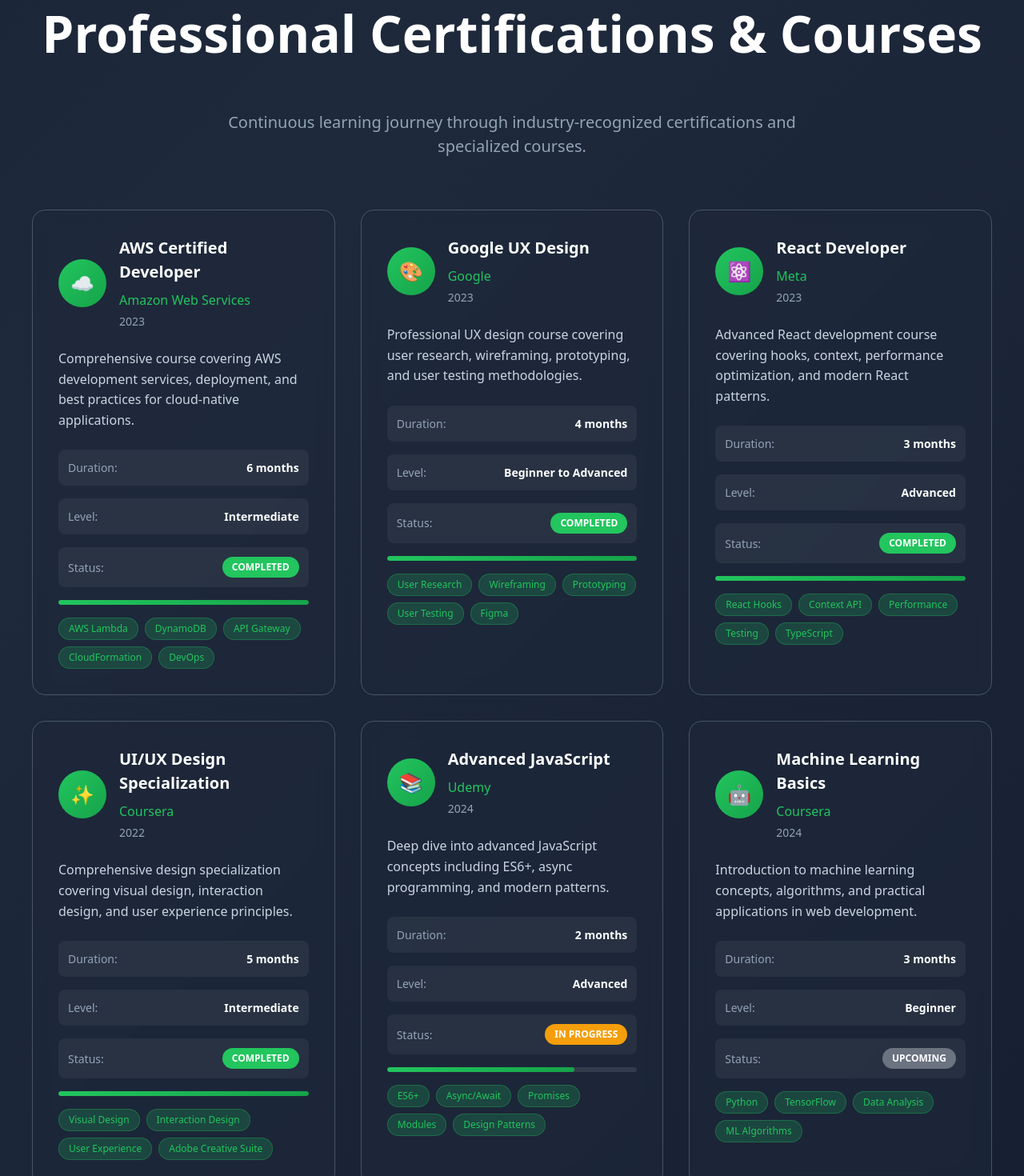
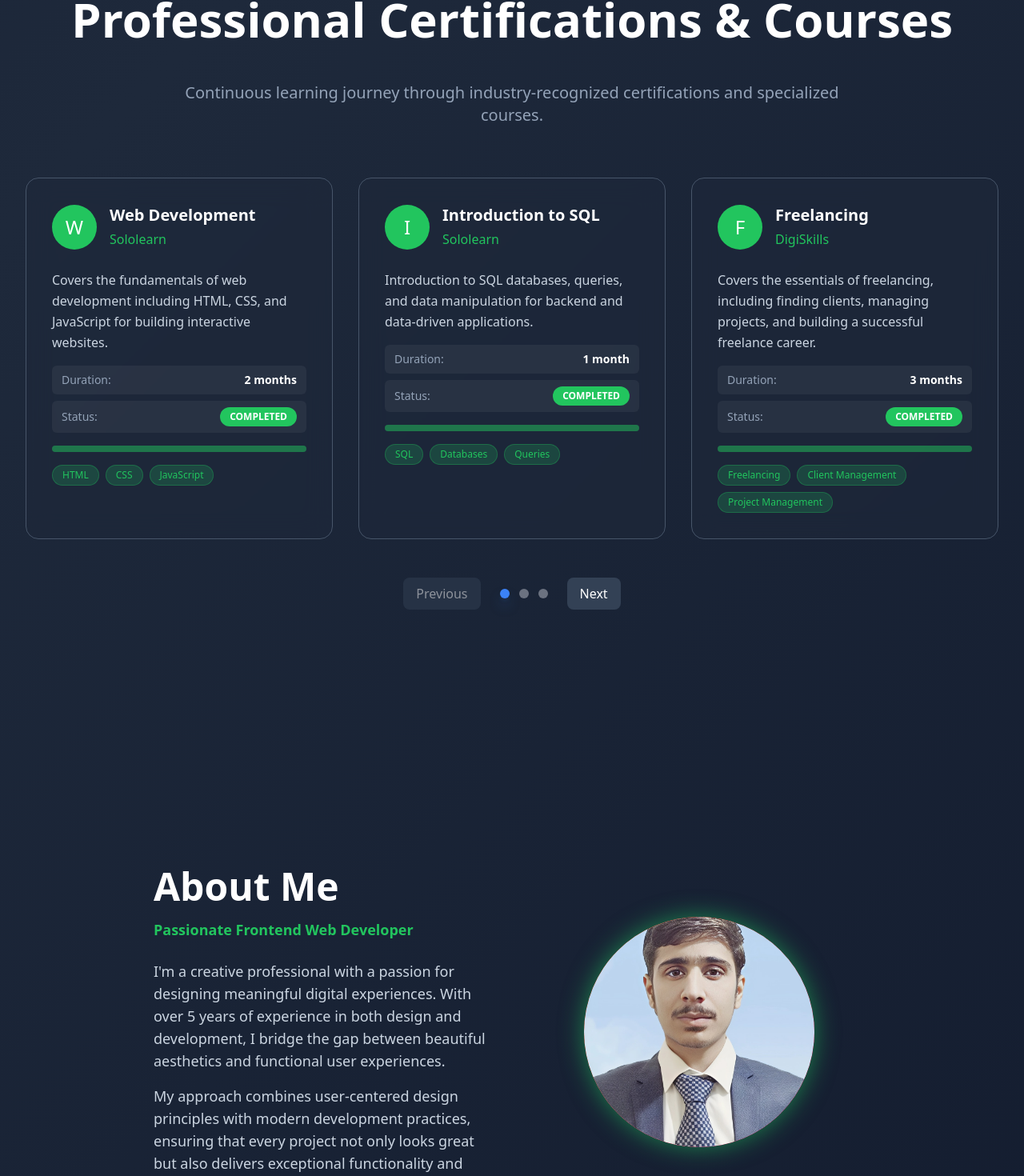
Before and after one commit to AdnanSaqib123/adnans-showcase, a React (Vite) app: page / in a window 1280 px wide. Shown: the part 3684-5154 px from the top of the page at 80% size. Built offline with nearby package versions, Linux system fonts and the light colour scheme.

Commit message:
modified about & courses

```diff
--- a/src/pages/About.jsx
+++ b/src/pages/About.jsx
@@ -1,139 +1,32 @@
 import React from 'react';
+import profile2 from '../assets/images/profile1.jpg';
 
 const About = () => {
-  const styles = {
-    section: {
-      minHeight: '100vh',
-      display: 'flex',
-      flexDirection: 'column',
-      alignItems: 'center',
-      justifyContent: 'center',
-      padding: '6rem 2rem 2rem 2rem'
-    },
-    container: {
-      maxWidth: '1000px',
-      width: '100%',
-      display: 'grid',
-      gridTemplateColumns: '1fr 1fr',
-      gap: '4rem',
-      alignItems: 'center'
-    },
-    content: {
-      display: 'flex',
-      flexDirection: 'column',
-      gap: '2rem'
-    },
-    title: {
-      fontSize: 'clamp(2.5rem, 6vw, 4rem)',
-      fontWeight: 'bold',
-      color: '#ffffff',
-      marginBottom: '1rem'
-    },
-    subtitle: {
-      color: '#22c55e',
-      fontSize: '1.25rem',
-      fontWeight: '500',
-      marginBottom: '1rem'
-    },
-    description: {
-      color: '#cbd5e1',
-      fontSize: '1.125rem',
-      lineHeight: '1.8',
-      marginBottom: '2rem'
-    },
-    statsContainer: {
-      display: 'grid',
-      gridTemplateColumns: 'repeat(2, 1fr)',
-      gap: '1.5rem',
-      marginTop: '2rem'
-    },
-    stat: {
-      background: 'rgba(30, 41, 59, 0.6)',
-      backdropFilter: 'blur(10px)',
-      borderRadius: '1rem',
-      padding: '1.5rem',
-      border: '1px solid #475569',
-      textAlign: 'center'
-    },
-    statNumber: {
-      color: '#22c55e',
-      fontSize: '2.5rem',
-      fontWeight: 'bold',
-      marginBottom: '0.5rem'
-    },
-    statLabel: {
-      color: '#94a3b8',
-      fontSize: '1rem',
-      fontWeight: '500'
-    },
-    imageContainer: {
-      display: 'flex',
-      justifyContent: 'center',
-      alignItems: 'center'
-    },
-    profileImage: {
-      width: '300px',
-      height: '300px',
-      background: 'linear-gradient(135deg, #fb923c 0%, #ec4899 100%)',
-      borderRadius: '50%',
-      display: 'flex',
-      alignItems: 'center',
-      justifyContent: 'center',
-      fontSize: '8rem',
-      boxShadow: '0 0 40px rgba(34, 197, 94, 0.3)',
-      animation: 'pulse-glow 2s ease-in-out infinite'
-    },
-    experienceList: {
-      display: 'flex',
-      flexDirection: 'column',
-      gap: '1rem'
-    },
-    experienceItem: {
-      display: 'flex',
-      alignItems: 'center',
-      gap: '1rem',
-      padding: '1rem',
-      background: 'rgba(255, 255, 255, 0.05)',
-      borderRadius: '0.5rem',
-      transition: 'background 0.3s ease'
-    },
-    experienceIcon: {
-      fontSize: '1.5rem'
-    },
-    experienceText: {
-      color: '#ffffff',
-      fontSize: '1rem'
-    }
-  };
-
-
   return (
-    <section id="about" style={styles.section}>
-      <div style={styles.container}>
-        <div style={styles.content}>
-          <h2 style={styles.title}>About Me</h2>
-          <p style={styles.subtitle}>Passionate Designer & Developer</p>
-          <p style={styles.description}>
+    <section id="about" className="min-h-screen flex flex-col items-center justify-center px-4 sm:px-8 py-10 sm:py-24 bg-transparent">
+      <div className="w-full max-w-4xl grid grid-cols-1 md:grid-cols-2 gap-10 items-center">
+        {/* Content Section */}
+        <div className="flex flex-col gap-4 order-1">
+          <h2 className="text-4xl md:text-5xl font-bold text-white text-center md:text-left">About Me</h2>
+          <p className="text-green-500 text-lg font-semibold mb-2 text-center md:text-left">Passionate Frontend Web Developer</p>
+          <p className="text-slate-300 text-base md:text-lg leading-relaxed">
             I'm a creative professional with a passion for designing meaningful digital experiences.
             With over 5 years of experience in both design and development, I bridge the gap between
             beautiful aesthetics and functional user experiences.
           </p>
-          <p style={styles.description}>
+          <p className="text-slate-300 text-base md:text-lg leading-relaxed">
             My approach combines user-centered design principles with modern development practices,
             ensuring that every project not only looks great but also delivers exceptional functionality
             and user satisfaction.
           </p>
-
         </div>
-
-        <div style={styles.imageContainer}>
-          <div style={styles.profileImage}>
-            👨‍💻
+        {/* Image Section */}
+        <div className="flex justify-center items-center order-2 mb-8 md:mb-0">
+          <div className="w-60 h-60 md:w-72 md:h-72 bg-gradient-to-br from-orange-400 to-pink-500 rounded-full flex items-center justify-center shadow-2xl animate-pulse-glow overflow-hidden">
+            <img src={profile2} alt="Profile" className="w-full h-full object-cover rounded-full" />
           </div>
         </div>
       </div>
-
-
     </section>
   );
 };
--- a/src/pages/Courses.jsx
+++ b/src/pages/Courses.jsx
@@ -1,321 +1,147 @@
-import React from 'react';
-
-const Courses = () => {
-  const styles = {
-    section: {
-      minHeight: '100vh',
-      display: 'flex',
-      flexDirection: 'column',
-      alignItems: 'center',
-      justifyContent: 'center',
-      padding: '6rem 2rem 2rem 2rem'
-    },
-    title: {
-      fontSize: 'clamp(2.5rem, 6vw, 4rem)',
-      fontWeight: 'bold',
-      color: '#ffffff',
-      marginBottom: '3rem',
-      textAlign: 'center'
-    },
-    subtitle: {
-      color: '#94a3b8',
-      fontSize: '1.25rem',
-      textAlign: 'center',
-      marginBottom: '4rem',
-      maxWidth: '48rem'
-    },
-    coursesContainer: {
-      maxWidth: '1200px',
-      width: '100%',
-      display: 'grid',
-      gridTemplateColumns: 'repeat(auto-fit, minmax(350px, 1fr))',
-      gap: '2rem'
-    },
-    courseCard: {
-      background: 'rgba(30, 41, 59, 0.6)',
-      backdropFilter: 'blur(10px)',
-      borderRadius: '1rem',
-      padding: '2rem',
-      border: '1px solid #475569',
-      transition: 'transform 0.3s ease, box-shadow 0.3s ease',
-      cursor: 'pointer',
-      position: 'relative',
-      overflow: 'hidden'
-    },
-    courseHeader: {
-      display: 'flex',
-      alignItems: 'center',
-      gap: '1rem',
-      marginBottom: '1.5rem'
-    },
-    courseIcon: {
-      width: '60px',
-      height: '60px',
-      background: 'linear-gradient(135deg, #22c55e 0%, #16a34a 100%)',
-      borderRadius: '50%',
-      display: 'flex',
-      alignItems: 'center',
-      justifyContent: 'center',
-      fontSize: '1.5rem',
-      color: '#ffffff'
-    },
-    courseInfo: {
-      flex: 1
-    },
-    courseName: {
-      color: '#ffffff',
-      fontSize: '1.25rem',
-      fontWeight: '600',
-      marginBottom: '0.5rem'
-    },
-    courseIssuer: {
-      color: '#22c55e',
-      fontSize: '1rem',
-      fontWeight: '500',
-      marginBottom: '0.25rem'
-    },
-    courseDate: {
-      color: '#94a3b8',
-      fontSize: '0.875rem'
-    },
-    courseDescription: {
-      color: '#cbd5e1',
-      fontSize: '1rem',
-      lineHeight: '1.6',
-      marginBottom: '1.5rem'
-    },
-    courseDetails: {
-      display: 'flex',
-      flexDirection: 'column',
-      gap: '1rem'
-    },
-    detailItem: {
-      display: 'flex',
-      alignItems: 'center',
-      justifyContent: 'space-between',
-      padding: '0.75rem',
-      background: 'rgba(255, 255, 255, 0.05)',
-      borderRadius: '0.5rem'
-    },
-    detailLabel: {
-      color: '#94a3b8',
-      fontSize: '0.875rem',
-      fontWeight: '500'
-    },
-    detailValue: {
-      color: '#ffffff',
-      fontSize: '0.875rem',
-      fontWeight: '600'
-    },
-    statusBadge: {
-      padding: '0.25rem 0.75rem',
-      borderRadius: '9999px',
-      fontSize: '0.75rem',
-      fontWeight: '600',
-      textTransform: 'uppercase'
-    },
-    statusCompleted: {
-      background: '#22c55e',
-      color: '#ffffff'
-    },
-    statusInProgress: {
-      background: '#f59e0b',
-      color: '#ffffff'
-    },
-    statusUpcoming: {
-      background: '#6b7280',
-      color: '#ffffff'
-    },
-    skillsLearned: {
-      display: 'flex',
-      flexWrap: 'wrap',
-      gap: '0.5rem',
-      marginTop: '1rem'
-    },
-    skillTag: {
-      background: 'rgba(34, 197, 94, 0.2)',
-      color: '#22c55e',
-      padding: '0.25rem 0.75rem',
-      borderRadius: '9999px',
-      fontSize: '0.75rem',
-      fontWeight: '500',
-      border: '1px solid rgba(34, 197, 94, 0.3)'
-    },
-    progressBar: {
-      width: '100%',
-      height: '6px',
-      background: 'rgba(255, 255, 255, 0.1)',
-      borderRadius: '3px',
-      marginTop: '1rem',
-      overflow: 'hidden'
-    },
-    progressFill: {
-      height: '100%',
-      background: 'linear-gradient(90deg, #22c55e 0%, #16a34a 100%)',
-      borderRadius: '3px',
-      transition: 'width 0.3s ease'
-    }
-  };
+import React, { useState } from 'react';
 
 const coursesData = [
   {
     id: 1,
-      name: 'AWS Certified Developer',
-      issuer: 'Amazon Web Services',
-      date: '2023',
+    name: 'Web Development',
+    issuer: 'Sololearn',
     status: 'completed',
-      progress: 100,
-      description: 'Comprehensive course covering AWS development services, deployment, and best practices for cloud-native applications.',
-      duration: '6 months',
-      level: 'Intermediate',
-      skills: ['AWS Lambda', 'DynamoDB', 'API Gateway', 'CloudFormation', 'DevOps'],
-      icon: '☁️'
+    description: 'Covers the fundamentals of web development including HTML, CSS, and JavaScript for building interactive websites.',
+    duration: '2 months',
+    skills: ['HTML', 'CSS', 'JavaScript']
   },
   {
     id: 2,
-      name: 'Google UX Design',
-      issuer: 'Google',
-      date: '2023',
+    name: 'Introduction to SQL',
+    issuer: 'Sololearn',
     status: 'completed',
-      progress: 100,
-      description: 'Professional UX design course covering user research, wireframing, prototyping, and user testing methodologies.',
-      duration: '4 months',
-      level: 'Beginner to Advanced',
-      skills: ['User Research', 'Wireframing', 'Prototyping', 'User Testing', 'Figma'],
-      icon: '🎨'
+    description: 'Introduction to SQL databases, queries, and data manipulation for backend and data-driven applications.',
+    duration: '1 month',
+    skills: ['SQL', 'Databases', 'Queries']
   },
   {
     id: 3,
-      name: 'React Developer',
-      issuer: 'Meta',
-      date: '2023',
+    name: 'Freelancing',
+    issuer: 'DigiSkills',
     status: 'completed',
-      progress: 100,
-      description: 'Advanced React development course covering hooks, context, performance optimization, and modern React patterns.',
+    description: 'Covers the essentials of freelancing, including finding clients, managing projects, and building a successful freelance career.',
     duration: '3 months',
-      level: 'Advanced',
-      skills: ['React Hooks', 'Context API', 'Performance', 'Testing', 'TypeScript'],
-      icon: '⚛️'
+    skills: ['Freelancing', 'Client Management', 'Project Management']
   },
   {
     id: 4,
-      name: 'UI/UX Design Specialization',
-      issuer: 'Coursera',
-      date: '2022',
+    name: 'Communication and Soft Skills',
+    issuer: 'DigiSkills',
     status: 'completed',
-      progress: 100,
-      description: 'Comprehensive design specialization covering visual design, interaction design, and user experience principles.',
-      duration: '5 months',
-      level: 'Intermediate',
-      skills: ['Visual Design', 'Interaction Design', 'User Experience', 'Adobe Creative Suite'],
-      icon: '✨'
+    description: 'Focuses on effective communication, teamwork, and soft skills for professional growth.',
+    duration: '3 months',
+    skills: ['Communication', 'Teamwork', 'Soft Skills']
   },
   {
     id: 5,
-      name: 'Advanced JavaScript',
-      issuer: 'Udemy',
-      date: '2024',
-      status: 'in-progress',
-      progress: 75,
-      description: 'Deep dive into advanced JavaScript concepts including ES6+, async programming, and modern patterns.',
+    name: 'Introduction to Networks',
+    issuer: 'VU-Cisco',
+    status: 'completed',
+    description: 'Introduction to computer networks, networking concepts, and protocols.',
     duration: '2 months',
-      level: 'Advanced',
-      skills: ['ES6+', 'Async/Await', 'Promises', 'Modules', 'Design Patterns'],
-      icon: '📚'
+    skills: ['Networking', 'Protocols', 'Cisco']
   },
   {
     id: 6,
-      name: 'Machine Learning Basics',
-      issuer: 'Coursera',
-      date: '2024',
-      status: 'upcoming',
-      progress: 0,
-      description: 'Introduction to machine learning concepts, algorithms, and practical applications in web development.',
+    name: 'Seerat-Circle Course',
+    issuer: 'Al-Burhan',
+    status: 'in-progress',
+    description: 'A course focused on the life and teachings of the Prophet Muhammad (PBUH).',
+    duration: '6 months',
+    skills: ['Islamic Studies', 'History']
+  },
+  {
+    id: 7,
+    name: "Believer's Journey Course",
+    issuer: 'Al-Burhan',
+    status: 'completed',
+    description: 'A course designed to guide believers on their spiritual journey.',
     duration: '3 months',
-      level: 'Beginner',
-      skills: ['Python', 'TensorFlow', 'Data Analysis', 'ML Algorithms'],
-      icon: '🤖'
+    skills: ['Spirituality', 'Islamic Studies']
   }
 ];
 
-  const getStatusStyle = (status) => {
+const getStatusClasses = (status) => {
   switch (status) {
     case 'completed':
-        return { ...styles.statusBadge, ...styles.statusCompleted };
+      return 'bg-green-500 text-white';
     case 'in-progress':
-        return { ...styles.statusBadge, ...styles.statusInProgress };
-      case 'upcoming':
-        return { ...styles.statusBadge, ...styles.statusUpcoming };
+      return 'bg-yellow-500 text-white';
     default:
-        return styles.statusBadge;
+      return 'bg-gray-400 text-white';
   }
 };
 
+const Courses = () => {
+  const [currentPage, setCurrentPage] = useState(0);
+  const coursesPerPage = 3;
+  const totalPages = Math.ceil(coursesData.length / coursesPerPage);
+
+  const handleNextPage = () => {
+    if (currentPage < totalPages - 1) {
+      setCurrentPage((prev) => prev + 1);
+    }
+  };
+
+  const handlePrevPage = () => {
+    if (currentPage > 0) {
+      setCurrentPage((prev) => prev - 1);
+    }
+  };
+
+  const handlePageClick = (pageIndex) => {
+    setCurrentPage(pageIndex);
+  };
+
+  const getCurrentCourses = () => {
+    const startIndex = currentPage * coursesPerPage;
+    return coursesData.slice(startIndex, startIndex + coursesPerPage);
+  };
+
+  // Calculate overall progress
+  const completedCount = coursesData.filter(c => c.status === 'completed').length;
+  const overallProgress = Math.round((completedCount / coursesData.length) * 100);
+
   return (
-    <section id="courses" style={styles.section}>
-      <h2 style={styles.title}>Professional Certifications & Courses</h2>
-      <p style={styles.subtitle}>
-        Continuous learning journey through industry-recognized certifications and specialized courses.
-      </p>
-
-      <div style={styles.coursesContainer}>
-        {coursesData.map((course) => (
+    <section id="courses" className="min-h-screen flex flex-col items-center justify-center px-4 sm:px-8 py-10 sm:py-24">
+      <h2 className="text-2xl sm:text-4xl md:text-6xl font-bold text-white mb-12 text-center">Professional Certifications & Courses</h2>
+      <p className="text-slate-400 text-md sm:text-xl text-center mb-16 max-w-4xl">Continuous learning journey through industry-recognized certifications and specialized courses.</p>
+      <div className="grid grid-cols-1 md:grid-cols-2 lg:grid-cols-3 gap-8 max-w-7xl w-full mb-12">
+        {getCurrentCourses().map((course) => (
           <div
             key={course.id}
-            style={styles.courseCard}
-            onMouseEnter={(e) => {
-              e.target.style.transform = 'translateY(-8px)';
-              e.target.style.boxShadow = '0 20px 40px rgba(0, 0, 0, 0.3)';
-            }}
-            onMouseLeave={(e) => {
-              e.target.style.transform = 'translateY(0)';
-              e.target.style.boxShadow = 'none';
-            }}
+            className="bg-slate-800/60 backdrop-blur-lg rounded-2xl p-8 border border-slate-600 transition-all duration-300 hover:transform hover:-translate-y-2 hover:shadow-2xl hover:shadow-black/30 group overflow-hidden"
           >
-            <div style={styles.courseHeader}>
-              <div style={styles.courseIcon}>
-                {course.icon}
+            <div className="flex items-center gap-4 mb-6">
+              <div className={`w-14 h-14 rounded-full flex items-center justify-center text-2xl text-white ${getStatusClasses(course.status)}`}>
+                {course.name[0]}
               </div>
-              <div style={styles.courseInfo}>
-                <h3 style={styles.courseName}>{course.name}</h3>
-                <p style={styles.courseIssuer}>{course.issuer}</p>
-                <p style={styles.courseDate}>{course.date}</p>
+              <div className="flex-1">
+                <h3 className="text-white text-xl font-semibold mb-1">{course.name}</h3>
+                <p className="text-green-500 text-base font-medium mb-0.5">{course.issuer}</p>
               </div>
             </div>
-
-            <p style={styles.courseDescription}>{course.description}</p>
-
-            <div style={styles.courseDetails}>
-              <div style={styles.detailItem}>
-                <span style={styles.detailLabel}>Duration:</span>
-                <span style={styles.detailValue}>{course.duration}</span>
+            <p className="text-slate-300 text-base leading-relaxed mb-4">{course.description}</p>
+            <div className="flex flex-col gap-2 mb-4">
+              <div className="flex items-center justify-between bg-white/5 rounded-md px-3 py-2">
+                <span className="text-slate-400 text-sm font-medium">Duration:</span>
+                <span className="text-white text-sm font-semibold">{course.duration}</span>
               </div>
-              <div style={styles.detailItem}>
-                <span style={styles.detailLabel}>Level:</span>
-                <span style={styles.detailValue}>{course.level}</span>
-              </div>
-              <div style={styles.detailItem}>
-                <span style={styles.detailLabel}>Status:</span>
-                <span style={getStatusStyle(course.status)}>
-                  {course.status.replace('-', ' ')}
-                </span>
+              <div className="flex items-center justify-between bg-white/5 rounded-md px-3 py-2">
+                <span className="text-slate-400 text-sm font-medium">Status:</span>
+                <span className={`px-3 py-1 rounded-full text-xs font-bold uppercase ${getStatusClasses(course.status)}`}>{course.status.replace('-', ' ')}</span>
               </div>
             </div>
-
-            {course.progress > 0 && (
-              <div style={styles.progressBar}>
-                <div
-                  style={{
-                    ...styles.progressFill,
-                    width: `${course.progress}%`
-                  }}
-                />
-              </div>
-            )}
-
-            <div style={styles.skillsLearned}>
+            {/* Separator line before skills */}
+            <div className="w-full h-2 rounded-full bg-green-500/50 my-4"></div>
+            <div className="flex flex-wrap gap-2 mt-2">
               {course.skills.map((skill, index) => (
-                <span key={index} style={styles.skillTag}>
+                <span key={index} className="bg-green-500/20 text-green-500 px-3 py-1 rounded-full text-xs font-medium border border-green-500/30">
                   {skill}
                 </span>
               ))}
@@ -323,6 +149,39 @@
           </div>
         ))}
       </div>
+      {/* Pagination Controls */}
+      <div className="flex items-center justify-center gap-6 mb-8">
+        {/* Previous Button */}
+        <button
+          onClick={handlePrevPage}
+          className="flex items-center gap-2 bg-slate-700 hover:bg-slate-600 text-white px-4 py-2 rounded-lg transition-all duration-300 hover:scale-105 disabled:opacity-50 disabled:cursor-not-allowed"
+          disabled={currentPage === 0}
+        >
+          Previous
+        </button>
+        {/* Dot Indicators */}
+        <div className="flex gap-3">
+          {Array.from({ length: totalPages }, (_, index) => (
+            <button
+              key={index}
+              onClick={() => handlePageClick(index)}
+              className={`w-3 h-3 rounded-full transition-all duration-300 hover:scale-125 ${index === currentPage
+                ? 'bg-blue-500 shadow-lg shadow-blue-500/50'
+                : 'bg-gray-500 hover:bg-gray-400'
+                }`}
+              aria-label={`Go to page ${index + 1}`}
+            />
+          ))}
+        </div>
+        {/* Next Button */}
+        <button
+          onClick={handleNextPage}
+          className="flex items-center gap-2 bg-slate-700 hover:bg-slate-600 text-white px-4 py-2 rounded-lg transition-all duration-300 hover:scale-105 disabled:opacity-50 disabled:cursor-not-allowed"
+          disabled={currentPage === totalPages - 1}
+        >
+          Next
+        </button>
+      </div>
     </section>
   );
 };
```
Lines whose indentation alone changed are shown as unchanged.
